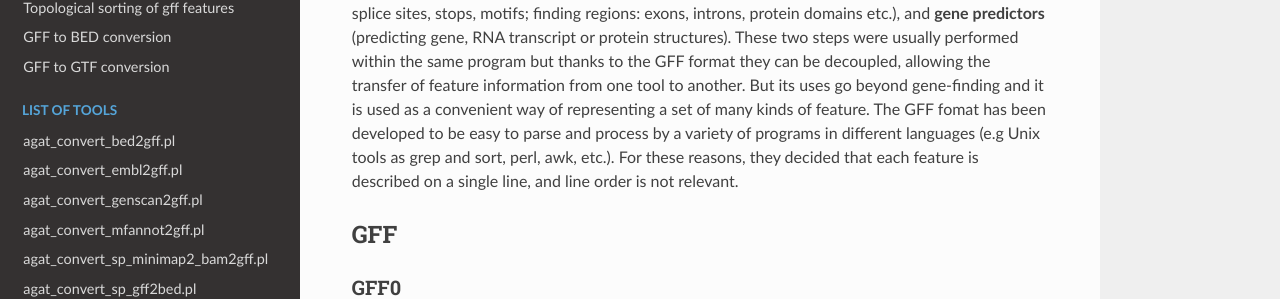
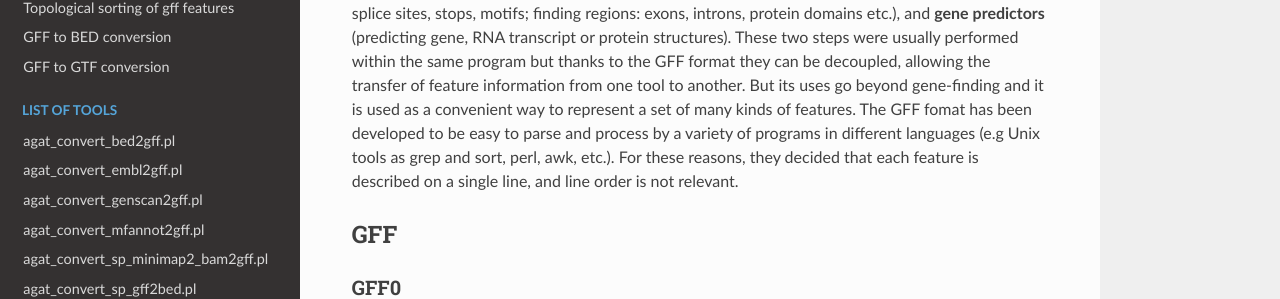
Before and after one commit to NBISweden/AGAT, a Sphinx documentation site: the page built from docs/gxf.md, in a window 1280 px wide and 900 px high, scrolled down 1356 px. Shown: the part 230-529 px from the top of the window. Built offline with Sphinx 7.4.7 and the Read the Docs theme 2.0.0, drawn with Linux system fonts in a browser that asks for light colours; pages that are not in the unit, such as notebooks, are missing from menus; some of the changed text lies outside the part shown.

Commit message:
Update gxf.md
add extra corrections

```diff
--- a/docs/gxf.md
+++ b/docs/gxf.md
@@ -46,7 +46,7 @@ It's often hard to understand and differentiate all GFF/GTF formats/flavors. Man
 
 **GFF (Gene-Finding Format)** is a general-purpose genome annotation format. It was conceived during a 1997 meeting on computational genefinding at the Isaac Newton Institute, Cambridge, UK and developed in collaboration between the Sanger Centre, the University of California at Santa Cruz and other participants (_Holmes I: Studies in Probabilistic Sequence Alignment and Evolution. PhD thesis University of Cambridge 1998._). The key players have been **Richard Durbin** and **David Haussler**.
 
-**GFF** is a one-line-per-record format that can be used to identify a substring of a biological sequence. It is an extension of a basic (name, start, end) tuple (or "NSE"). It was originally designed as a common format for sharing information between **gene-finding sensors** (finding signals: starts, splice sites, stops, motifs; finding regions: exons, introns, protein domains etc.), and **gene predictors** (predicting gene, RNA transcript or protein structures). These two steps were usually performed within the same program but thanks to the GFF format they can be decoupled, allowing the transfer of feature information from one tool to another. But its uses go beyond gene-finding and it is used as a convenient way of representing a set of many kinds of feature. The GFF fomat has been developed to be easy to parse and process by a variety of programs in different languages (e.g Unix tools as grep and sort, perl, awk, etc.). For these reasons, they decided that each feature is described on a single line, and line order is not relevant.
+**GFF** is a one-line-per-record format that can be used to identify a substring of a biological sequence. It is an extension of a basic (name, start, end) tuple (or "NSE"). It was originally designed as a common format for sharing information between **gene-finding sensors** (finding signals: starts, splice sites, stops, motifs; finding regions: exons, introns, protein domains etc.), and **gene predictors** (predicting gene, RNA transcript or protein structures). These two steps were usually performed within the same program but thanks to the GFF format they can be decoupled, allowing the transfer of feature information from one tool to another. But its uses go beyond gene-finding and it is used as a convenient way to represent a set of many kinds of features. The GFF fomat has been developed to be easy to parse and process by a variety of programs in different languages (e.g Unix tools as grep and sort, perl, awk, etc.). For these reasons, they decided that each feature is described on a single line, and line order is not relevant.
 
 ## GFF
 
@@ -157,7 +157,7 @@ With the changes taking place to version 2 of the format, we also allow for feat
 
 This GFF2 format contains 8 mandatory fields followed by optional fields. Fields are:
 
-      <seqname> <source> <feature> <start> <end> <score> <strand> <frame> [group/attributes] [comments]
+    <seqname> <source> <feature> <start> <end> <score> <strand> <frame> [group/attributes] [comments]
 
 Differences in these fields from GFF1 are as follows:
 
@@ -268,7 +268,7 @@ The majors updates are:
 GTF borrows from the GFF file format [1], but has additional structure that warrants a separate definition and format name.
 The structure is similar to GFF, so the fields are:
 
-      <seqname><source><feature><start><end><score><strand><frame><attributes>
+    <seqname><source><feature><start><end><score><strand><frame><attributes>
 
 In this paper from 2003 [(Keibler E, Brent M: Eval: a software package for analysis of genome annotations. BMC Bioinformatics 2003, 4:50.)](https://doi.org/10.1186/1471-2105-4-50)
 they say:
@@ -329,7 +329,9 @@ The original GTF described by Ensembl has been adapted and became GTF2 for the n
 Found from the Eval publication received the 18 July 2003 mentioning the address http://genes.cse.wustl.edu/GTF2.html that has been archived in the web-archive the 12/12/2003. Prior to the publication in BMC Bioinformatics (and after 1 January 2003 because it's the most recent  journal cited in his report) E. Kleiber released a Master project report named "Eval: A Gene Set Comparison System" where he mention and describe the GTF, maybe the first version of the GTF2 format.
 
 GTF borrows from the GFF file format [1], but has additional structure that warrants a separate definition and format name.
-The structure is similar to GFF, so the fields are: <seqname><source><feature><start><end><score><strand><frame><attributes>
+The structure is similar to GFF, so the fields are:
+
+    <seqname><source><feature><start><end><score><strand><frame><attributes>
 
 Definition of these fields are:
 
```
